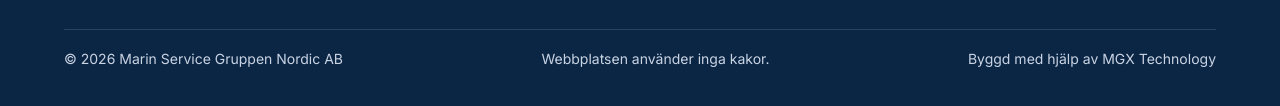
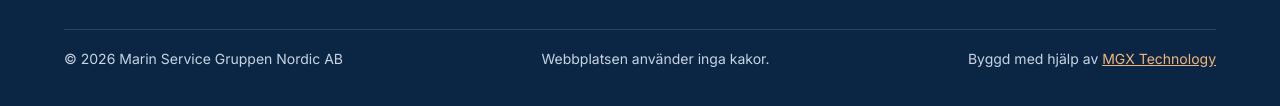
Before and after one commit to Jlidberg/kretskortdoktorn, a plain HTML site: page 404.html in a window 1280 px wide. Shown: the part 746-852 px from the top of the page. Drawn offline with Linux system fonts and the light colour scheme.

Commit message:
Sidfoten: MGX Technology länkar till mgxtechnology.com
Co-Authored-By: Claude Opus 5.5 <noreply@anthropic.com>
Claude-Session: https://claude.ai/code/session_01RNmRkbv6yfY2sWjvkxKSEG

```diff
--- a/404.html
+++ b/404.html
@@ -48,7 +48,7 @@
     <div><h3>Kontakt</h3><p>Telefon: <a href="tel:+4626126666">026-12 66 66</a></p><p>E-post: <a href="mailto:info@marinservice.se">info@marinservice.se</a></p><p><a href="https://marinservice.se" rel="noopener">marinservice.se</a></p></div>
     <div><h3>Information</h3><ul><li><a href="priser.html">Priser</a></li><li><a href="lamna-in.html">Lämna in en enhet</a></li><li><a href="villkor.html">Villkor</a></li><li><a href="villkor.html#personuppgifter">Integritetspolicy</a></li></ul></div>
   </div>
-  <div class="wrap legal"><span>© <span id="yr">2026</span> Marin Service Gruppen Nordic AB</span><span>Webbplatsen använder inga kakor.</span><span>Byggd med hjälp av MGX Technology</span></div>
+  <div class="wrap legal"><span>© <span id="yr">2026</span> Marin Service Gruppen Nordic AB</span><span>Webbplatsen använder inga kakor.</span><span>Byggd med hjälp av <a href="https://mgxtechnology.com" rel="noopener">MGX Technology</a></span></div>
 </footer>
 <script src="/site.js"></script>
 </body>
```
Also changed, not shown: index.html (+1 -1 lines), lamna-in.html (+1 -1 lines), priser.html (+1 -1 lines), villkor.html (+1 -1 lines).
